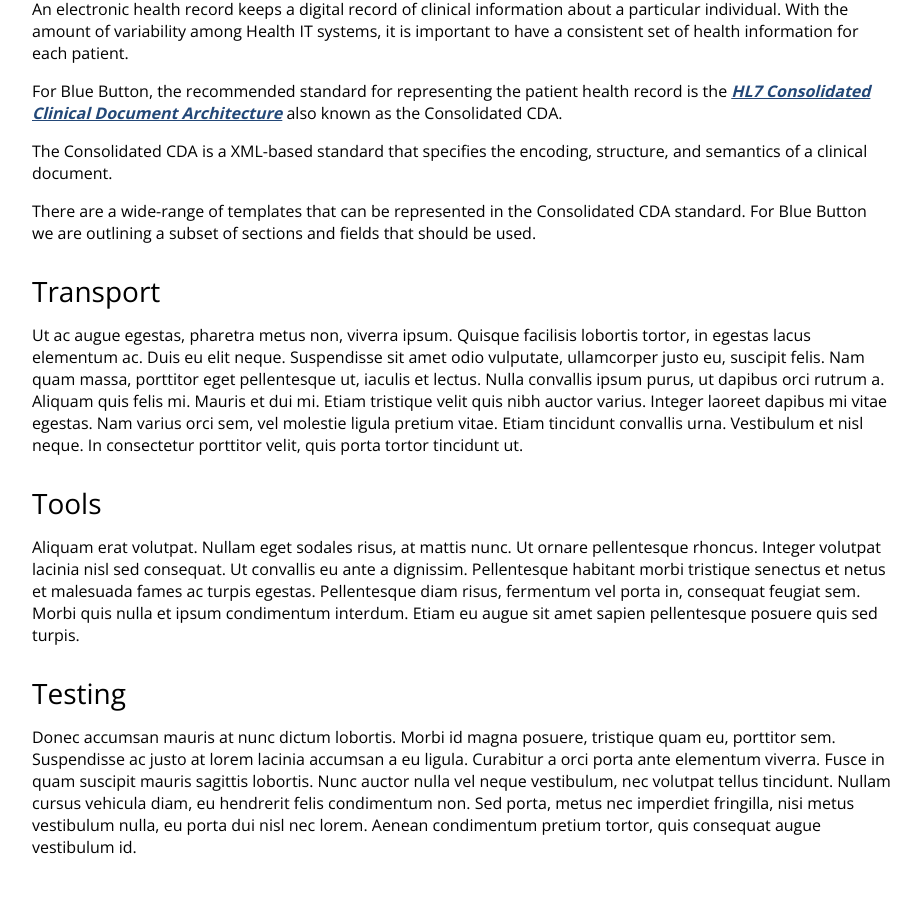
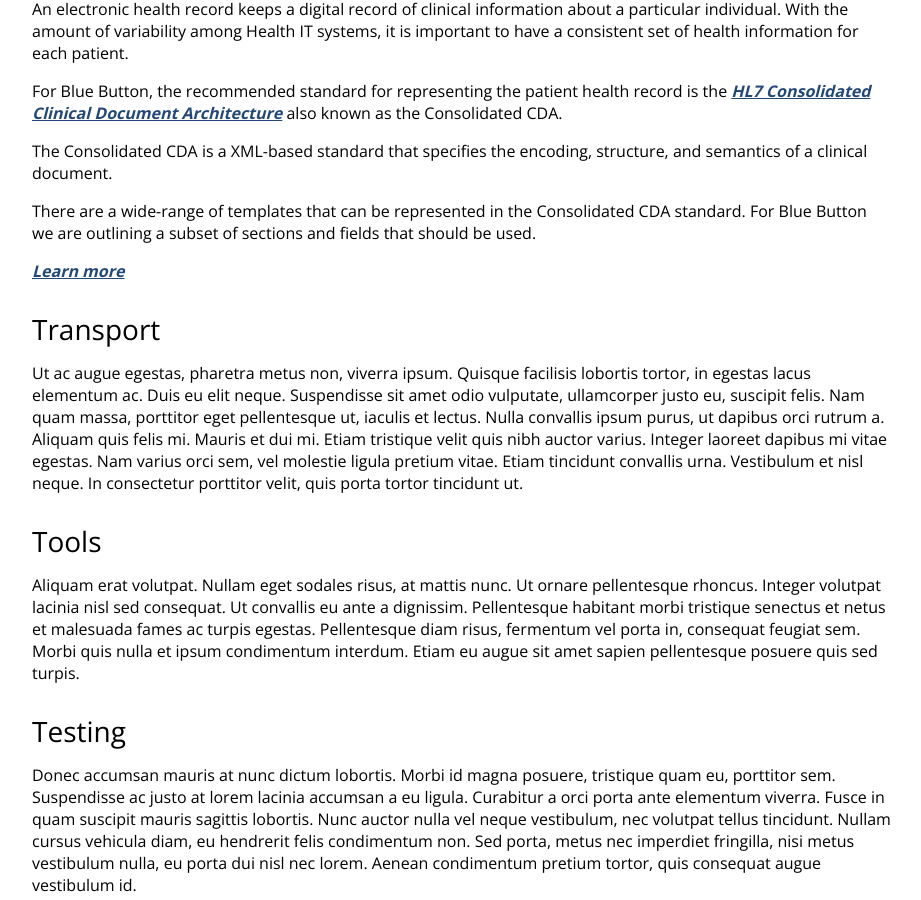
Before and after one commit to blue-button/blue-button-toolkit, a Jekyll site: the page built from applications/index.md, in a window 1280 px wide and 900 px high, scrolled down 705 px. Shown: the whole window, without its empty margins (178-1099 px from the left). Built offline with Jekyll 4.4.1, drawn with Linux system fonts in a browser that asks for light colours; Markdown is read by kramdown in place of the engine named in the settings.

Commit message:
Update index.md
Learn more link summary to full page on content.

```diff
--- a/applications/index.md
+++ b/applications/index.md
@@ -26,6 +26,8 @@
 
 There are a wide-range of templates that can be represented in the Consolidated CDA standard. For Blue Button we are outlining a subset of sections and fields that should be used.
 
+[***Learn more***](/applications/content)
+
 <a name="transport"></a>
 ## Transport
 
```
